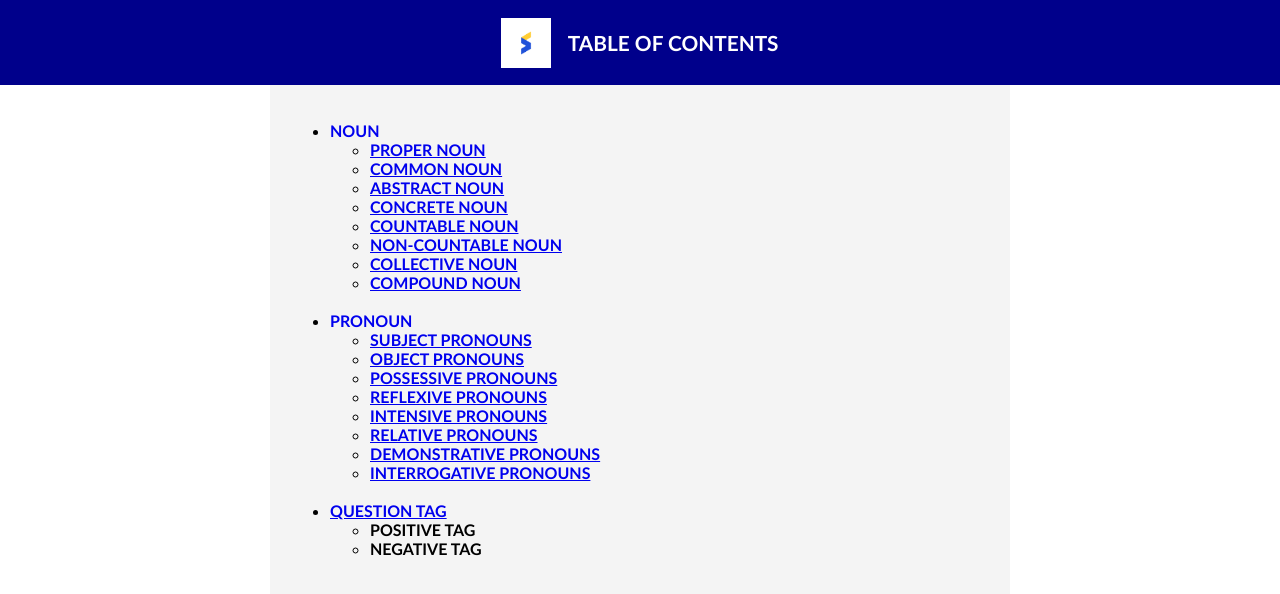
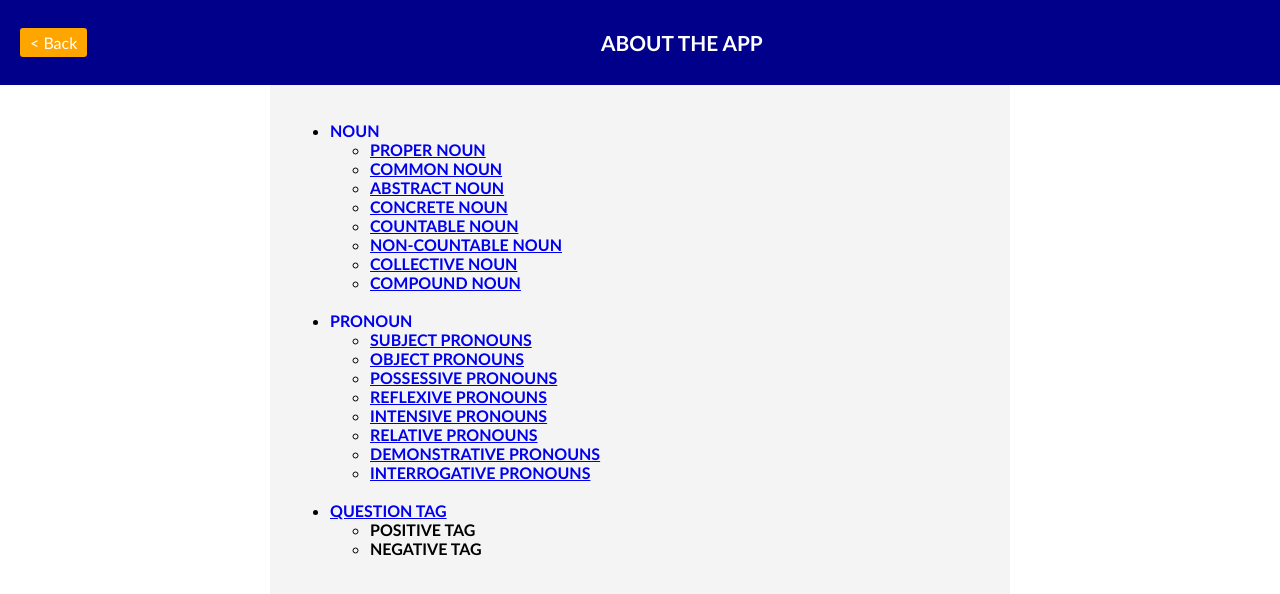
Before and after one commit to StartClass/startclass.github.io, a plain HTML site: page contents.html in a window 1280 px wide. Drawn offline with Linux system fonts and the light colour scheme.

Commit message:
Add files via upload

```diff
--- a/contents.html
+++ b/contents.html
@@ -8,11 +8,12 @@
     </head>
     <body>
         <header class="">
-            <a href="/" id="logo_name" style="display: flex;align-items: center;">
-                <img src="start_class.png" alt="Start Class Logo">
-                &nbsp;&nbsp;&nbsp;&nbsp;
-                <h1>Table of Contents</h1>
+            <a href="/">
+                <span><&nbsp;Back</span>
             </a>
+            &nbsp;&nbsp;&nbsp;&nbsp;
+
+            <h1>About the App</h1>
         </header>
         <main class="padding">
 
```
Also changed, not shown: about.html (+14 -2 lines), index.html (+1 -1 lines).
